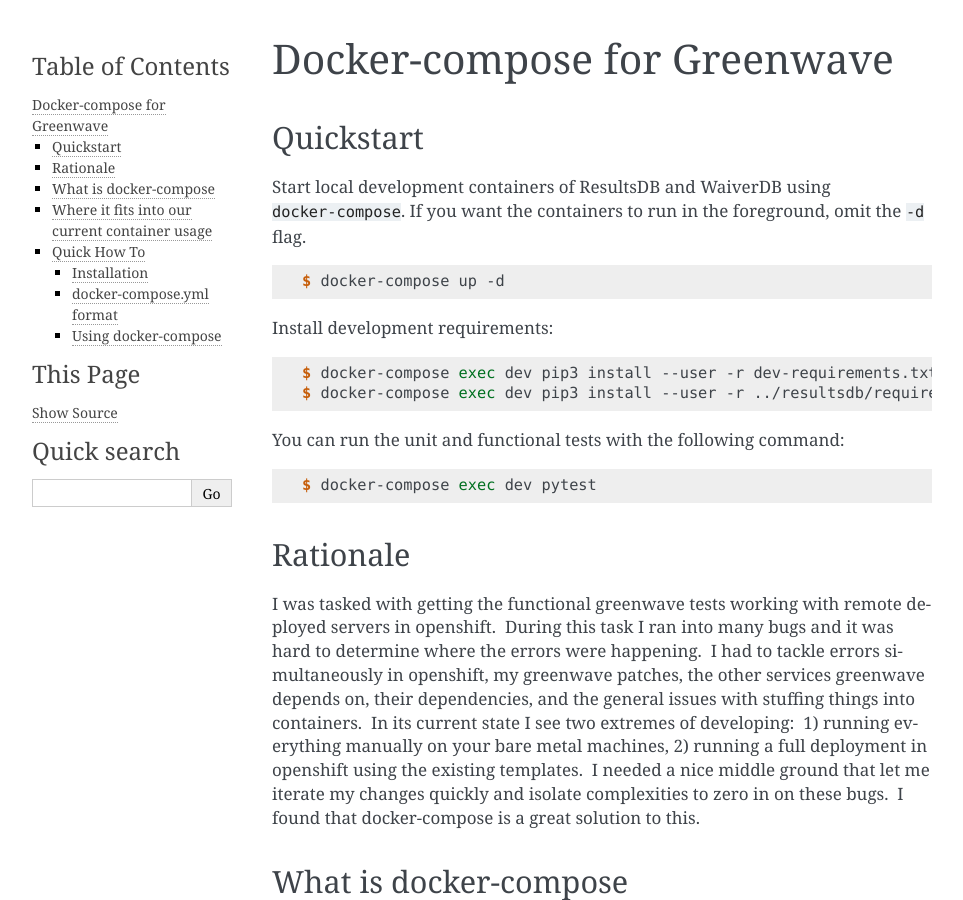
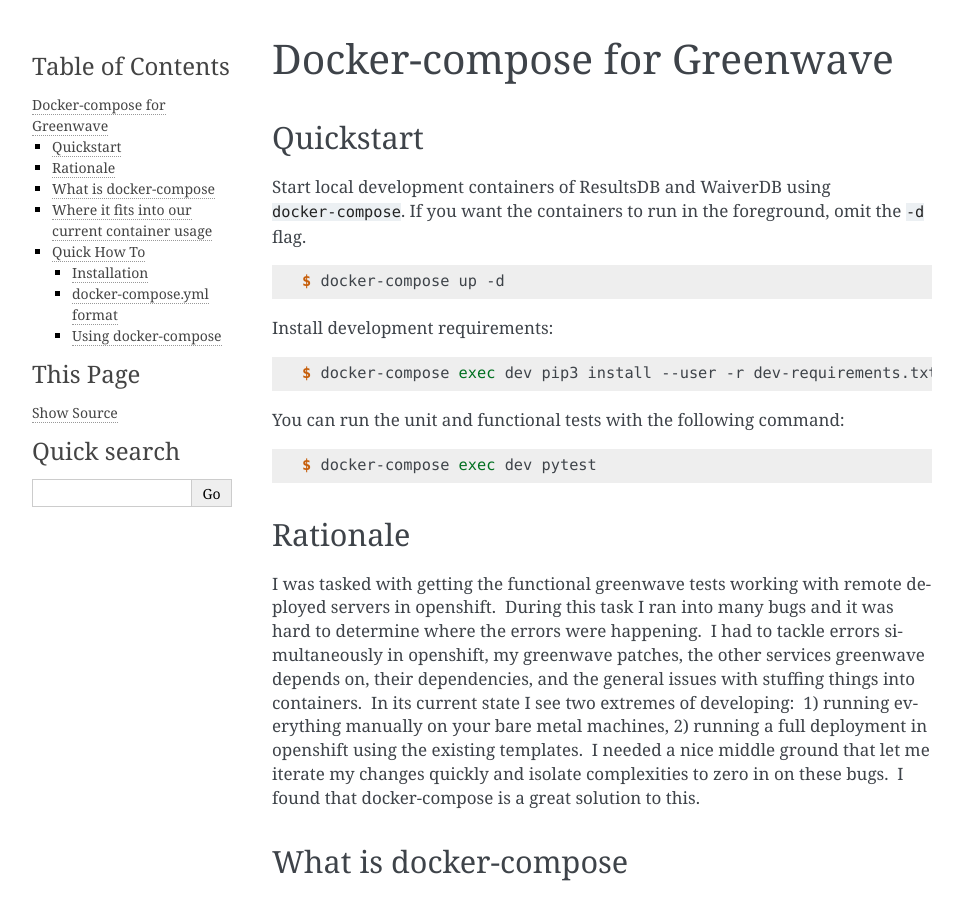
Before and after one commit to release-engineering/greenwave, a Sphinx documentation site: the page built from docs/docker-compose.rst, in a window 1280 px wide and 900 px high. Shown: the whole window, without its empty margins (148-1111 px from the left). Built offline with Sphinx 7.4.7, drawn with Linux system fonts in a browser that asks for light colours; pages that are not in the unit, such as notebooks, are missing from menus.

Commit message:
Omit mounting and installing unneeded dev dependencies
Signed-off-by: Lukas Holecek <hluk@email.cz>

```diff
--- a/docker-compose.yml
+++ b/docker-compose.yml
@@ -8,8 +8,6 @@
     command: ["bash", "-c", "./docker/dev-command.sh"]
     volumes:
       - ./:/code:ro,z
-      - ../waiverdb:/waiverdb:ro,z
-      - ../resultsdb:/resultsdb:ro,z
       - ./docker/home:/home/dev:Z
       - ./docker/greenwave-settings.py:/etc/greenwave/settings.py:ro,z
       - ./conf/policies/:/etc/greenwave/policies/:ro,z
@@ -56,7 +54,7 @@
     env_file: docker/waiverdb.env
     command: ["bash", "-c", "/start.sh"]
     volumes:
-      - ../waiverdb:/code:ro,z
+      - ../waiverdb:/code:ro,Z
       - ./docker/waiverdb-command.sh:/start.sh:ro,z
       - ./docker/waiverdb-settings.py:/etc/waiverdb/settings.py:ro,z
       - ./docker/client_secrets.json:/etc/secret/client_secrets.json:ro,z
--- a/docs/docker-compose.rst
+++ b/docs/docker-compose.rst
@@ -16,8 +16,7 @@
 
 .. code-block:: console
 
-  $ docker-compose exec dev pip3 install --user -r dev-requirements.txt -r requirements.txt
-  $ docker-compose exec dev pip3 install --user -r ../resultsdb/requirements.txt
+  $ docker-compose exec dev pip3 install --user -r dev-requirements.txt
 
 You can run the unit and functional tests with the following command:
 
```
